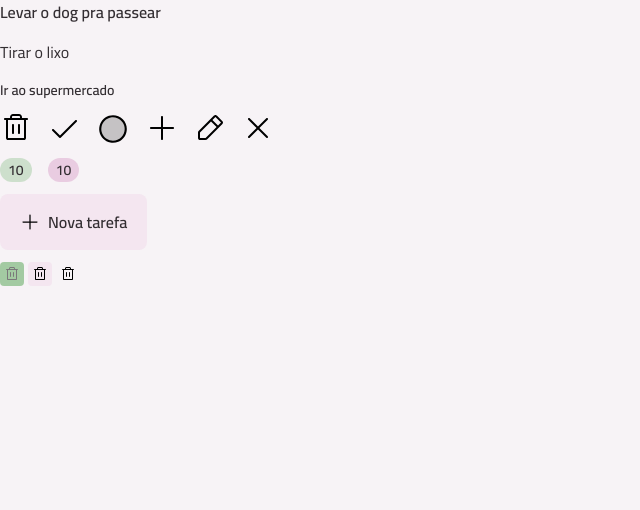
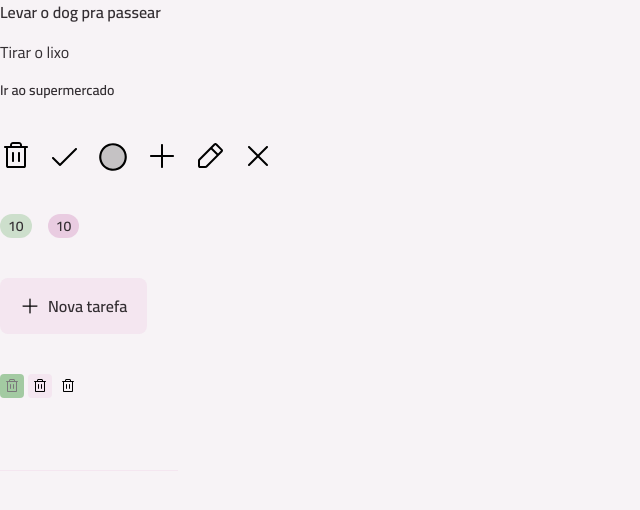
Before and after one commit to carvalhxlucas/to-do-list, a React (Vite) app: page / in a window 1280 px wide. Shown: the top 510 px of the page, without its empty margins (0-640 px from the left). Built offline with nearby package versions, Linux system fonts and the light colour scheme.

Commit message:
feat: adding new component - input-text

```diff
--- a/src/App.tsx
+++ b/src/App.tsx
@@ -9,10 +9,11 @@
 import Badge from './components/badge';
 import Button from './components/button';
 import ButtonIcon from './components/button-icon';
+import InputText from './components/input-text';
 
 export default function App() {
     return (
-        <div className="grid gap-3">
+        <div className="grid gap-10">
             <div className="flex flex-col gap-4">
                 <Text variant="body-md-bold"> Levar o dog pra passear </Text>
                 <Text variant="body-md"> Tirar o lixo </Text>
@@ -47,6 +48,10 @@
                 <ButtonIcon icon={TrashIcon} variant="secondary" />
                 <ButtonIcon icon={TrashIcon} variant="tertiary" />
             </div>
+
+            <div>
+                <InputText />
+            </div>
         </div>
     )
 }
--- /dev/null
+++ b/src/components/input-text.tsx
@@ -0,0 +1,45 @@
+import { cva, cx, type VariantProps } from "class-variance-authority";
+import { textVariants } from "./text";
+
+export const inputTextVariants = cva(
+    `
+    border-b border-solid border-gray-200 focus:border-pink-base
+    bg-transparent outline-none
+  `,
+    {
+        variants: {
+            size: {
+                md: "pb-2 px-2",
+            },
+            disabled: {
+                true: "pointer-events-none",
+            },
+        },
+        defaultVariants: {
+            size: "md",
+            disabled: false,
+        },
+    }
+);
+
+interface InputTextProps
+    extends VariantProps<typeof inputTextVariants>,
+    Omit<React.ComponentProps<"input">, "size" | "disabled"> { }
+
+export default function InputText({
+    size,
+    disabled,
+    className,
+    ...props
+}: InputTextProps) {
+    return (
+        <input
+            className={cx(
+                inputTextVariants({ size, disabled }),
+                textVariants(),
+                className
+            )}
+            {...props}
+        />
+    );
+}
```
